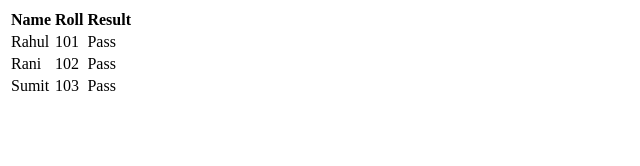
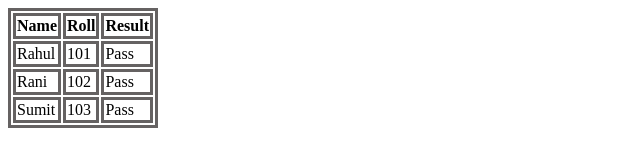
Before and after one commit to chanchalpatel51/CSS, a plain HTML site: page index.html in a window 1280 px wide. Shown: the whole page, without its empty margins (0-640 px from the left). Drawn offline with Linux system fonts and the light colour scheme.

Commit message:
Add table border

```diff
--- a/index.html
+++ b/index.html
@@ -4,7 +4,7 @@
     <meta charset="UTF-8">
     <meta name="viewport" content="width=device-width, initial-scale=1.0">
     <title>HTML with CSS</title>
-    <link rel="stylesheet" href="table.css">
+    <link rel="stylesheet" href="table-border.css">
 </head>
 <body>
     <table>
--- /dev/null
+++ b/table-border.css
@@ -0,0 +1,4 @@
+table, th, td{
+    border-style: solid;
+    border-color: rgba(70, 67, 67, 0.83);
+}
```
